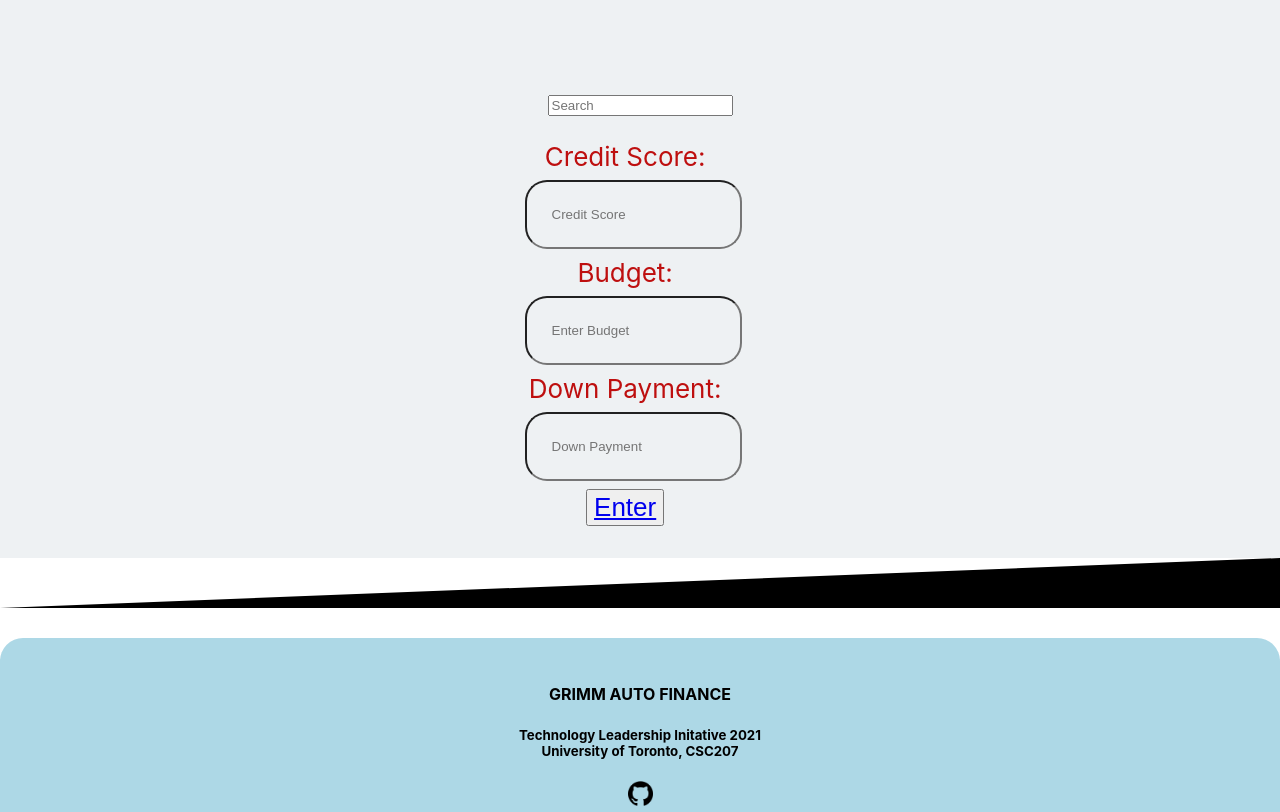
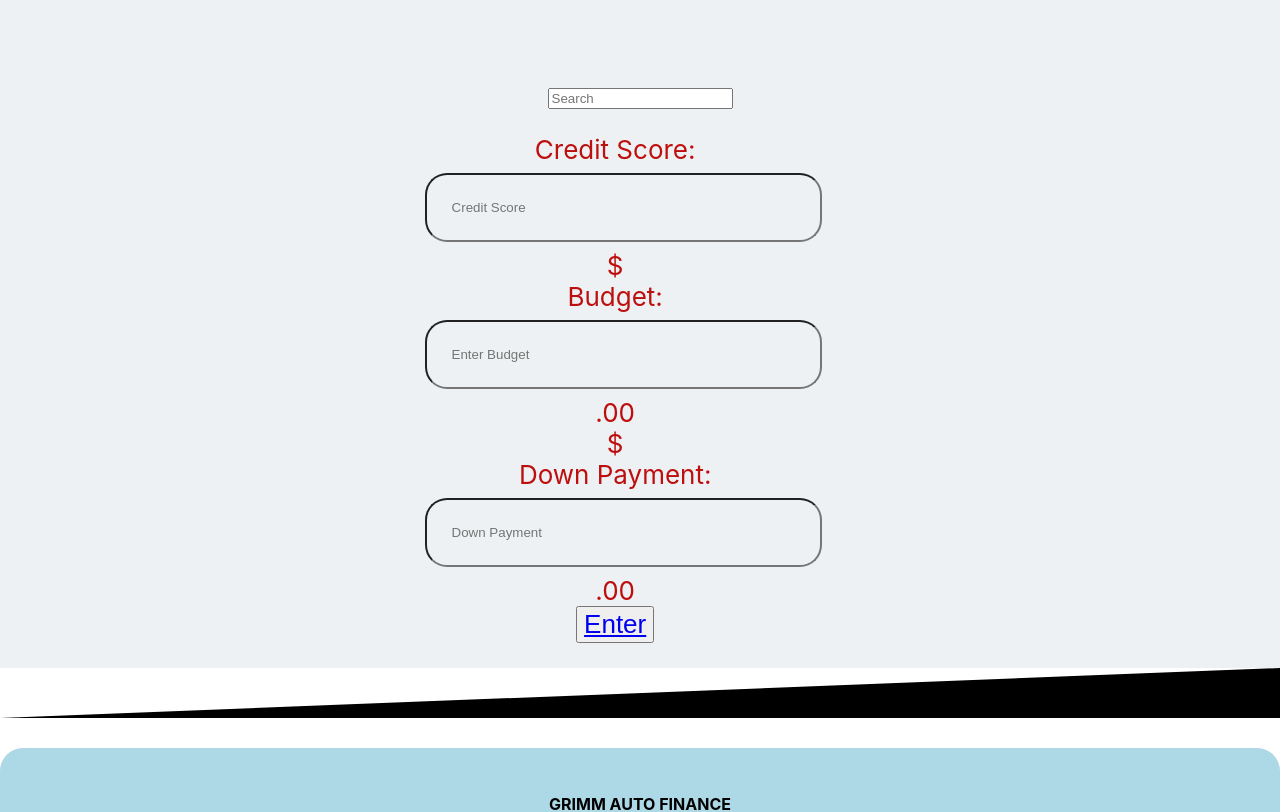
Before and after one commit to grimm-auto-finance/frontend, a React (Vite) app: page / in a window 1280 px wide. Shown: the part 1120-1932 px from the top of the page. Built offline with nearby package versions, Linux system fonts and the light colour scheme; a web font is replaced by a local one.

Commit message:
Format user form

```diff
--- a/src/components/Search.tsx
+++ b/src/components/Search.tsx
@@ -51,13 +51,14 @@ const Search = () => {
           ))}
           <div>
             <form>
-              <div className="m-4 mb-8"></div>
-              <div className="flex items-center mb-5">
-                <label className="inline-block w-auto mr-6 text-start">
-                  {" "}
-                  Credit Score:{" "}
+
+              <div className="flex justify-between bg-gray-100 rounded border border-gray-200 mb-8">
+                <div className="flex items-center inline bg-gray-200 py-2 px-4 text-gray-600 select-none">
+
+                </div>
+                <label className="flex items-center bg-transparent py-1 text-gray-600 px-4 focus:outline-none p-30 ">
+                  {" "} Credit Score:{" "}
                 </label>
-                <div className="flex-1 py-2 border-b-2 border-red-300 text-end">
                 <input
                     id="Credit Score"
                     type="number"
@@ -68,33 +69,39 @@ const Search = () => {
                     }
                     required
                 />
+                <div className="flex items-center inline bg-gray-200 py-2 px-4 text-gray-600 select-none">
+
                 </div>
               </div>
 
-              <div className="flex items-center mb-5 ">
-                <label className="inline-block w-auto mr-6 text-start">
-                  {" "}
-                  Budget:{" "}
+              <div className="flex justify-between bg-gray-100 rounded border border-gray-200 mb-8">
+                <div className="flex items-center inline bg-gray-200 py-2 px-4 text-gray-600 select-none">
+                  $
+                </div>
+                <label className="flex items-center bg-transparent py-1 text-gray-600 px-4 focus:outline-none p-30 ">
+                  {" "} Budget:{" "}
                 </label>
-                <div className="flex-1 py-2 border-b-2 border-red-300 text-end">
                 <input
+                    className="bg-transparent py-1 text-gray-600 px-4 focus:outline-none"
                     id="Budget"
                     type="number"
                     placeholder="Enter Budget"
                     name="pytBudget"
-                    onChange={(input) =>
-                      setpytBudget(parseFloat(input.target.value))
-                    }
+                    onChange={(input) => setpytBudget(parseFloat(input.target.value))}
                     required
                 />
+                <div className="flex items-center inline bg-gray-200 py-2 px-4 text-gray-600 select-none">
+                  .00
                 </div>
               </div>
 
-              <div className="flex items-center mb-5 pb-8">
-                <label className="inline-block w-auto mr-6 text-start">
+              <div className="flex justify-between bg-gray-100 rounded border border-gray-200 mb-8">
+                <div className="flex items-center inline bg-gray-200 py-2 px-4 text-gray-600 select-none">
+                  $
+                </div>
+                <label className="flex items-center bg-transparent py-1 text-gray-600 px-4 focus:outline-none p-30 ">
                   Down Payment:{" "}
                 </label>
-                <div className="flex-1 py-2 border-b-2 border-red-300">
                 <input
                     id="downpayment"
                     type="number"
@@ -106,8 +113,12 @@ const Search = () => {
                     }
                     required
                 />
+                <div className="flex items-center inline bg-gray-200 py-2 px-4 text-gray-600 select-none">
+                  .00
                 </div>
               </div>
+
+
               <button
                 type="submit"
                 className="bg-blue-200 text-3xl text-gray-400 rounded-lg text-center py-8 px-32"
```
Lines whose indentation alone changed are shown as unchanged.
